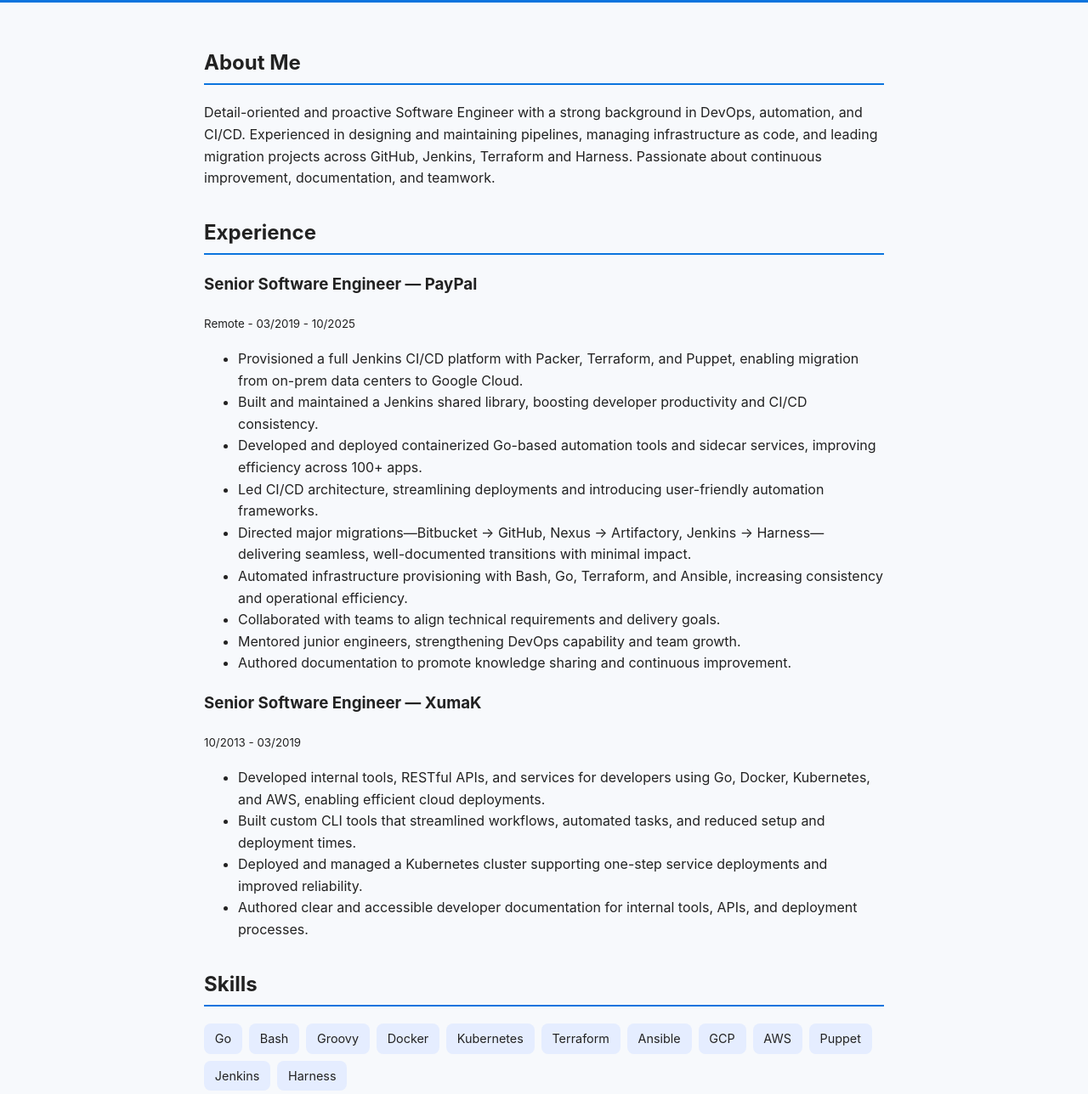
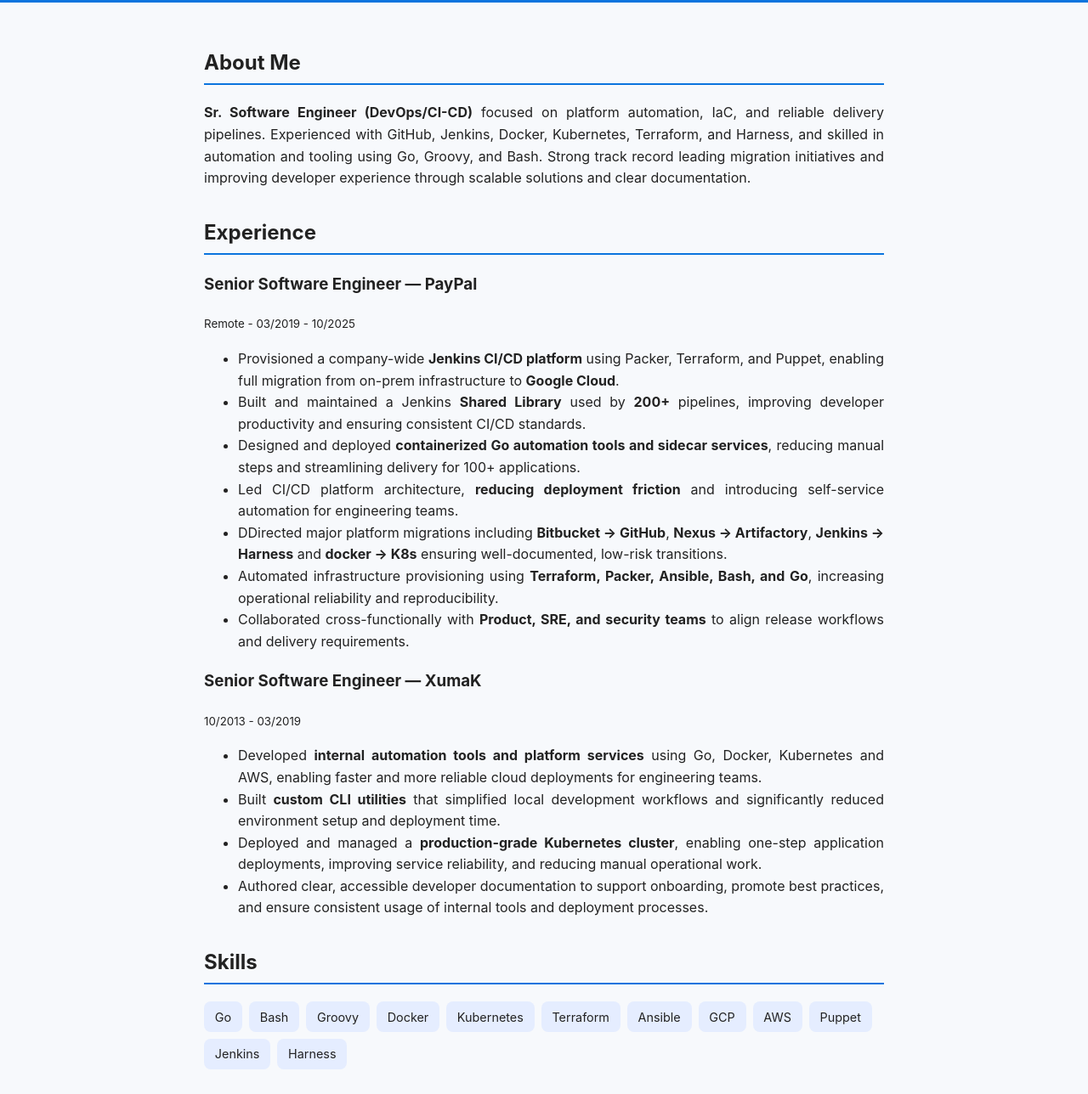
Before and after one commit to ehernandez-xk/ehernandez-xk.github.io, a plain HTML site: page index.html in a window 1280 px wide. Shown: the part 260-1548 px from the top of the page at 85% size. Drawn offline with Linux system fonts and the light colour scheme.

Commit message:
refactoring and improve text

```diff
--- a/index.html
+++ b/index.html
@@ -4,6 +4,7 @@
   <meta charset="UTF-8" />
   <meta name="viewport" content="width=device-width, initial-scale=1.0" />
   <title>Eddy Hernández — Resume</title>
+  <link rel="icon" href="favicon.svg" type="image/svg+xml">
   <link rel="stylesheet" href="style.css" />
   <link rel="stylesheet" href="https://cdnjs.cloudflare.com/ajax/libs/font-awesome/6.5.0/css/all.min.css">
 </head>
@@ -12,17 +13,18 @@
     <div class="container">
       <h1>Eddy Hernández</h1>
       <p class="subtitle">DevOps Engineer · CI/CD · Automation</p>
-      <a href="resume.pdf" class="button" download>📄 Download PDF</a>
+      <a href="https://drive.google.com/drive/folders/15MXRxTylSdYqFl--VOzy0NC8pfl7yh9E?usp=sharing" class="button" download>📄 Download PDF</a>
     </div>
   </header>
 
   <main class="container">
     <section>
       <h2>About Me</h2>
-      <p>Detail-oriented and proactive Software Engineer with a strong background in DevOps,
-        automation, and CI/CD. Experienced in designing and maintaining pipelines, managing
-        infrastructure as code, and leading migration projects across GitHub, Jenkins, Terraform
-        and Harness. Passionate about continuous improvement, documentation, and teamwork.</p>
+      <p><b>Sr. Software Engineer (DevOps/CI-CD)</b> focused on platform automation, IaC,
+        and reliable delivery pipelines. Experienced with GitHub, Jenkins, Docker,
+        Kubernetes, Terraform, and Harness, and skilled in automation and tooling using Go,
+        Groovy, and Bash. Strong track record leading migration initiatives and improving developer
+        experience through scalable solutions and clear documentation.</p>
     </section>
 
     <section>
@@ -31,21 +33,20 @@
         <h3> Senior Software Engineer — PayPal</h3>
         <p><small>Remote - 03/2019 - 10/2025</small></p>
         <ul>
-          <li>Provisioned a full Jenkins CI/CD platform with Packer, Terraform, and Puppet,
-            enabling migration from on-prem data centers to Google Cloud.</li>
-          <li>Built and maintained a Jenkins shared library, boosting developer productivity
-            and CI/CD consistency.</li>
-          <li>Developed and deployed containerized Go-based automation tools and sidecar services,
-            improving efficiency across 100+ apps.</li>
-          <li>Led CI/CD architecture, streamlining deployments and introducing user-friendly
-            automation frameworks.</li>
-          <li>Directed major migrations—Bitbucket → GitHub, Nexus → Artifactory,
-            Jenkins → Harness—delivering seamless, well-documented transitions with minimal impact.</li>
-          <li>Automated infrastructure provisioning with Bash, Go, Terraform, and Ansible,
-            increasing consistency and operational efficiency.</li>
-          <li>Collaborated with teams to align technical requirements and delivery goals.</li>
-          <li>Mentored junior engineers, strengthening DevOps capability and team growth.</li>
-          <li>Authored documentation to promote knowledge sharing and continuous improvement.</li>
+          <li>Provisioned a company-wide <b>Jenkins CI/CD platform</b> using Packer, Terraform,
+            and Puppet, enabling full migration from on-prem infrastructure to <b>Google Cloud</b>.</li>
+          <li>Built and maintained a Jenkins <b>Shared Library</b> used by <b>200+</b> pipelines,
+            improving developer productivity and ensuring consistent CI/CD standards.</li>
+          <li>Designed and deployed <b>containerized Go automation tools and sidecar services</b>,
+            reducing manual steps and streamlining delivery for 100+ applications.</li>
+          <li>Led CI/CD platform architecture, <b>reducing deployment friction</b> and introducing
+            self-service automation for engineering teams.</li>
+          <li>DDirected major platform migrations including <b>Bitbucket → GitHub</b>, <b>Nexus → Artifactory</b>,
+            <b>Jenkins → Harness</b> and <b>docker → K8s</b> ensuring well-documented, low-risk transitions.</li>
+          <li>Automated infrastructure provisioning using <b>Terraform, Packer, Ansible, Bash, and Go</b>,
+            increasing operational reliability and reproducibility.</li>
+          <li>Collaborated cross-functionally with <b>Product, SRE, and security teams</b> to align release
+            workflows and delivery requirements.</li>
         </ul>
       </div>
 
@@ -53,14 +54,14 @@
         <h3>Senior Software Engineer — XumaK</h3>
         <p><small>10/2013 - 03/2019</small></p>
         <ul>
-          <li>Developed internal tools, RESTful APIs, and services for developers using Go, Docker,
-            Kubernetes, and AWS, enabling efficient cloud deployments.</li>
-          <li>Built custom CLI tools that streamlined workflows, automated tasks, and reduced
-            setup and deployment times.</li>
-          <li>Deployed and managed a Kubernetes cluster supporting one-step service deployments
-            and improved reliability.</li>
-          <li>Authored clear and accessible developer documentation for internal tools,
-            APIs, and deployment processes.</li>
+          <li>Developed <b>internal automation tools and platform services</b> using Go, Docker,
+            Kubernetes and AWS, enabling faster and more reliable cloud deployments for engineering teams.</li>
+          <li>Built <b>custom CLI utilities</b> that simplified local development workflows and
+            significantly reduced environment setup and deployment time.</li>
+          <li>Deployed and managed a <b>production-grade Kubernetes cluster</b>, enabling one-step
+            application deployments, improving service reliability, and reducing manual operational work.</li>
+          <li>Authored clear, accessible developer documentation to support onboarding, promote best practices,
+            and ensure consistent usage of internal tools and deployment processes.</li>
         </ul>
       </div>
     </section>
@@ -99,9 +100,11 @@
     <section>
       <h2>Contact</h2>
       <p>Email: <i class="fa-solid fa-envelope"> </i> <a href="mailto:eddy82h@gmail.com">eddy82h@gmail.com</a></p>
-      <p>GitHub: <i class="fab fa-github"></i> <a href="https://github.com/ehernandez-xk" target="_blank">github.com/ehernandez-xk</a></p>
-      <p>LinkedIn: <i class="fab fa-linkedin"></i> <a href="https://www.linkedin.com/in/ehernandezg/" target="_blank">linkedin.com/in/ehernandezg</a></p>
-      <p>Stackoverflow: <i class="fab fa-stack-overflow"></i> <a href="https://stackoverflow.com/users/4175960/eddy-hernandez" target="_blank">stackoverflow.com/users/4175960/eddy-hernandez</a></p>
+      <p>GitHub: <i class="fab fa-github"></i> <a href="https://github.com/ehernandez-xk" target="_blank">github/ehernandez-xk</a></p>
+      <p>LinkedIn: <i class="fab fa-linkedin"></i> <a href="https://www.linkedin.com/in/ehernandezg/" target="_blank">linkedin/ehernandezg</a></p>
+      <p>Stackoverflow: <i class="fab fa-stack-overflow"></i> <a href="https://stackoverflow.com/users/4175960/eddy-hernandez" target="_blank">stackoverflow/eddy-hernandez</a></p>
+      <p>Facebook: <i class="fab fa-facebook"></i> <a href="https://www.facebook.com/Eddy.Josue/" target="_blank">facebook/Eddy.Josue</a></p>
+
     </section>
   </main>
 
--- a/style.css
+++ b/style.css
@@ -10,6 +10,14 @@
   max-width: 800px;
   margin: 0 auto;
   padding: 2rem;
+}
+
+p {
+  text-align: justify;
+}
+
+li {
+  text-align: justify;
 }
 
 header {
```
Also changed, not shown: favicon.svg (added), 1 other file.
